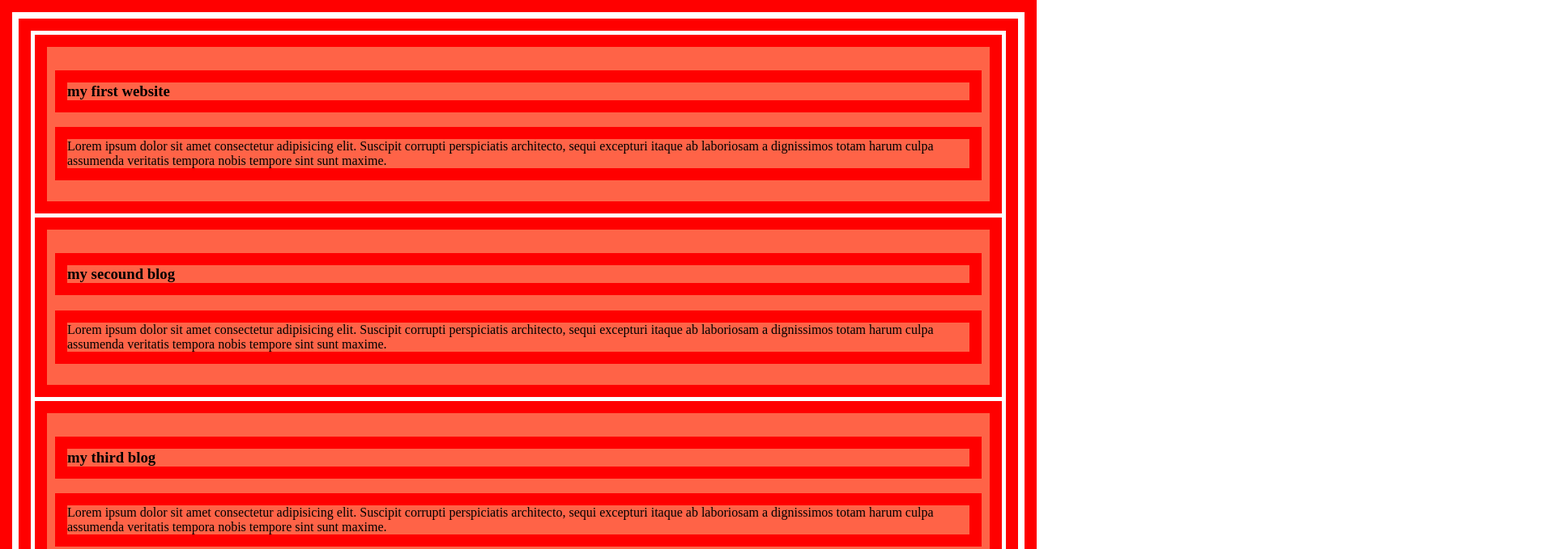
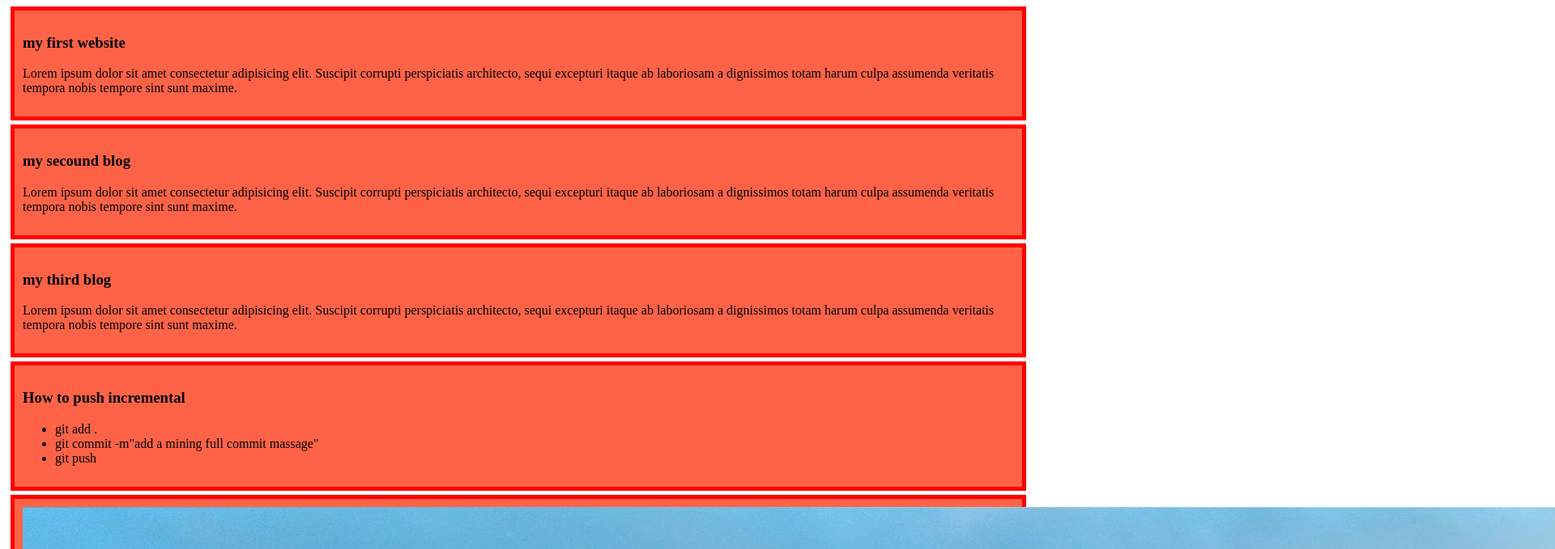
Before and after one commit to labibrahman326/my-simple-website, a plain HTML site: page index.html in a window 1280 px wide. Shown: the top 679 px of the page at 81% size, 1920 px wide, since content can reach past the window. Drawn offline with Linux system fonts and the light colour scheme.

Commit message:
added my commit

```diff
--- a/styles/blog.css
+++ b/styles/blog.css
@@ -2,7 +2,8 @@ div{
     background-color:tomato ;
     padding: 10px;
     margin: 5px;
+    border: 5px solid red;
 }
 *{
-    border: 15px solid red;
+    /* border: 15px solid red; */
 }
```
